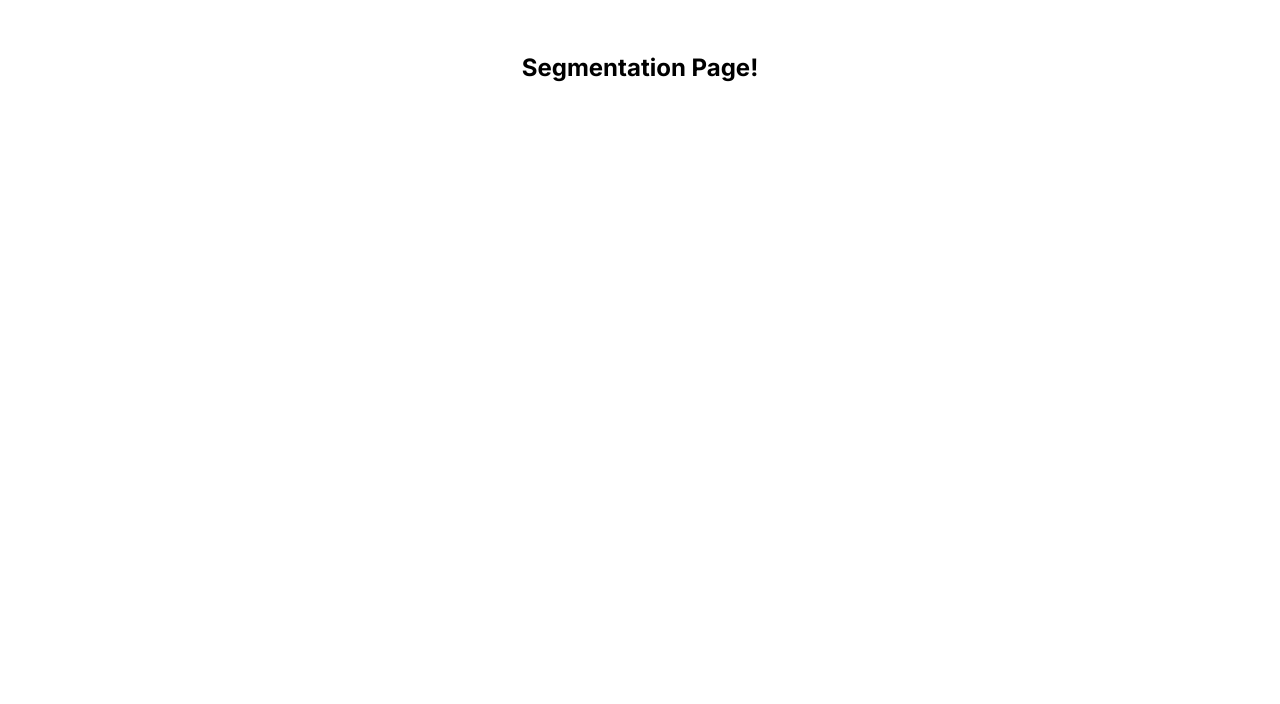
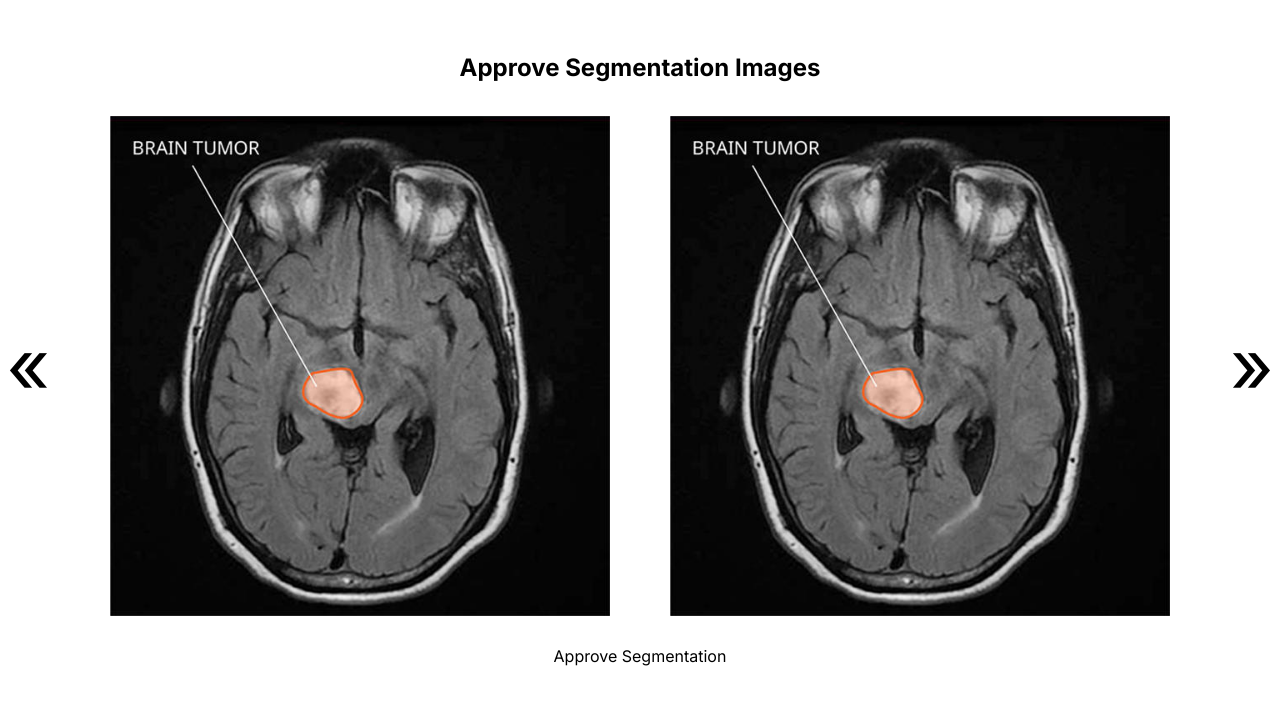
Before and after one commit to zoeyz101/brain-tumor-segmentation-frontend, a Next.js app: page /segmentation in a window 1280 px wide. Shown: the top 704 px of the page. Built offline with nearby package versions, Linux system fonts and the light colour scheme.

Commit message:
Layout segmentation approval page

```diff
--- a/src/app/segmentation/page.tsx
+++ b/src/app/segmentation/page.tsx
@@ -1,6 +1,22 @@
 
 import React from 'react';
+import Image from 'next/image';
+import './segmentation.css'
+
+var img_seg = require('../../assets/tumor.jpg');
+var img_nonseg = require('../../assets/tumor.jpg');
 
 export default function Page() {
-  return <h1>Segmentation Page!</h1>
+  return <div>
+    <h1>Approve Segmentation Images</h1>
+    <div className='flex justify-center mb-7' id='seg-preview'>
+      <input type='button' className='arrow-btn' value='&laquo;' aria-label='Previous' />
+      <Image src={img_nonseg} width={500} alt='mri_nonseg' aria-label='Non-segmented MRI' />
+      <Image src={img_seg} width={500} alt='mri_seg' aria-label='Segmented MRI' />
+      <input type='button' value='&raquo;' aria-label='Next' />
+    </div>
+    <div className='flex justify-center'>
+      <input type='button' value='Approve Segmentation' aria-label='Approve' />
+    </div>
+  </div>
 }
--- /dev/null
+++ b/src/app/segmentation/segmentation.css
@@ -0,0 +1,5 @@
+#seg-preview > * {
+    display: block;
+    margin: 0 30px;
+    font-size: 75px;
+}
```
